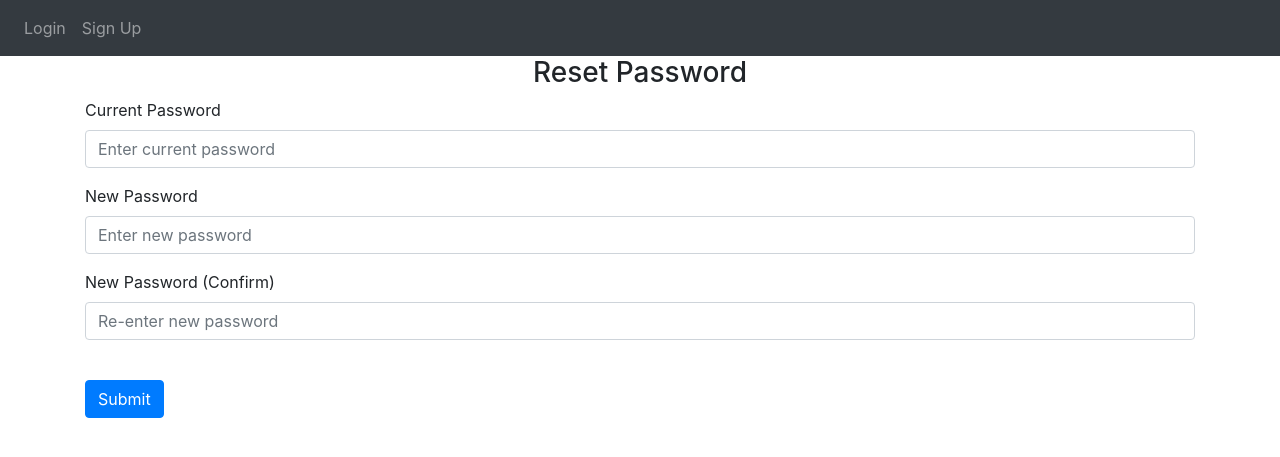
After one commit to nhatvo1502/python-website, a Flask app: page /reset-password in a window 1280 px wide. The commit adds this page. Shown: the top 457 px of the page. Run offline with Flask 3, Linux system fonts and the light colour scheme; some libraries are stand-ins or nearby versions.

Commit message:
reset-password not done

```diff
--- a/website/auth.py
+++ b/website/auth.py
@@ -60,3 +60,7 @@ def sign_up():
 			return redirect(url_for('views.home'))
 
 	return render_template('sign_up.html', user=current_user)
+
+@auth.route('/reset-password', methods=['GET', 'POST'])
+def reset_password():
+	return render_template('reset_password.html', user=current_user)
--- a/website/templates/base.html
+++ b/website/templates/base.html
@@ -32,6 +32,7 @@
         <div class="navbar-nav">
           {% if user.is_authenticated %}
           <a class="nav-item nav-link" id="home" href="/">Home</a>
+          <a class="nav-item nav-link" id="resetPassword" href="/reset-password">Reset Password</a>
           <a class="nav-item nav-link" id="logout" href="/logout">Logout</a>
           {% else %}
           <a class="nav-item nav-link" id="login" href="/login">Login</a>
@@ -76,6 +77,9 @@
       crossorigin="anonymous"
     ></script>
 
-    <script src="{{ url_for('static', filename='index.js')}}" type="text/javascript"></script>
+    <script
+      src="{{ url_for('static', filename='index.js')}}"
+      type="text/javascript"
+    ></script>
   </body>
 </html>
--- /dev/null
+++ b/website/templates/reset_password.html
@@ -0,0 +1,38 @@
+{% extends "base.html" %} {% block title %}Reset Password{% endblock %} {% block
+content %}
+<form method="POST">
+  <h3 align="center">Reset Password</h3>
+  <div class="form-group">
+    <label for="password1">Current Password</label>
+    <input
+      type="password"
+      class="form-control"
+      id="current_password"
+      name="current_password"
+      placeholder="Enter current password"
+    />
+  </div>
+  <div class="form-group">
+    <label for="password2">New Password</label>
+    <input
+      type="password"
+      class="form-control"
+      id="new_password1"
+      name="new_password1"
+      placeholder="Enter new password"
+    />
+  </div>
+  <div class="form-group">
+    <label for="password2">New Password (Confirm)</label>
+    <input
+      type="password"
+      class="form-control"
+      id="new_password2"
+      name="new_password2"
+      placeholder="Re-enter new password"
+    />
+  </div>
+  <br />
+  <button type="submit" class="btn btn-primary">Submit</button>
+</form>
+{% endblock %}
```
Also changed, not shown: instance/database.db.
